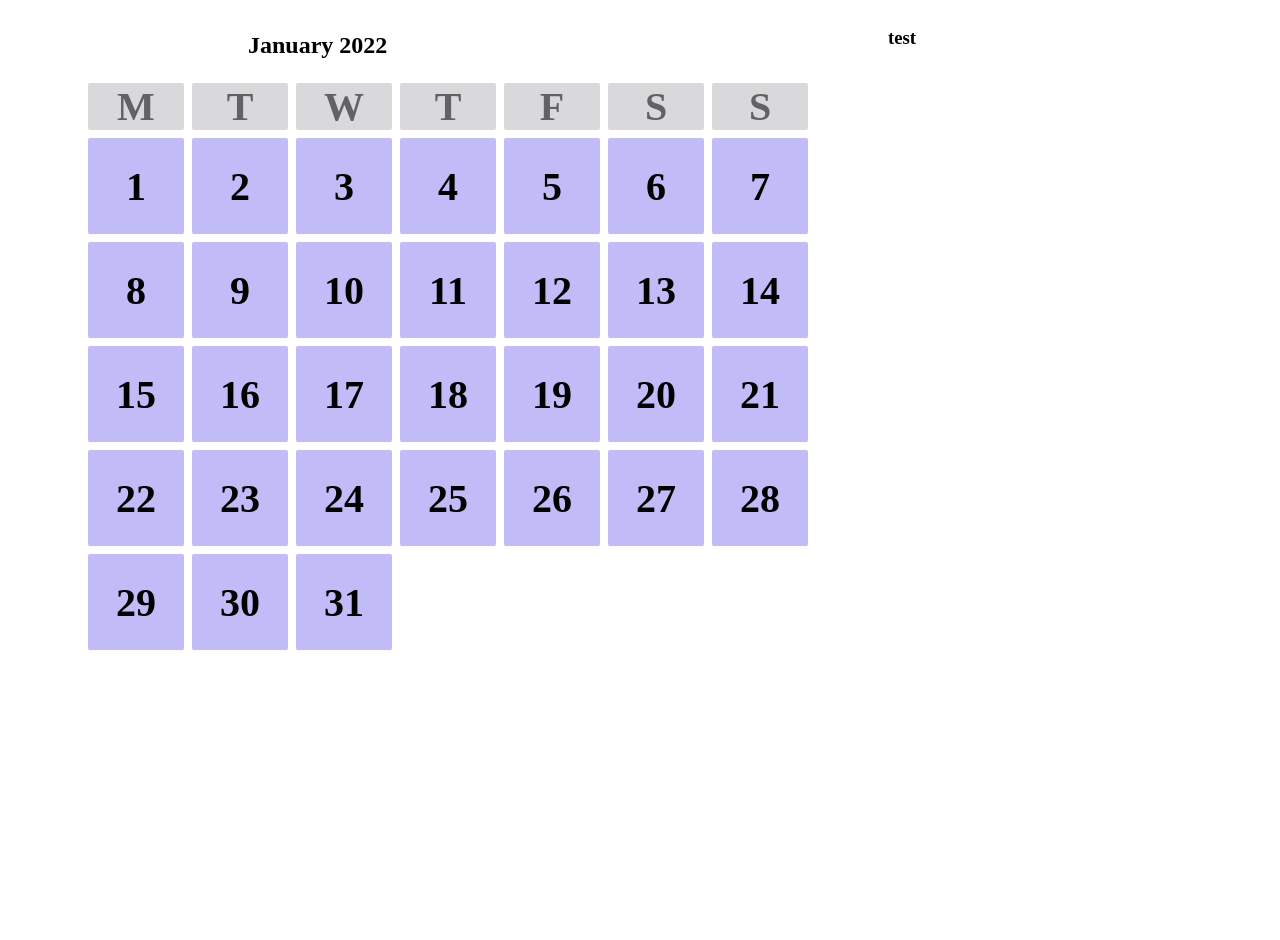
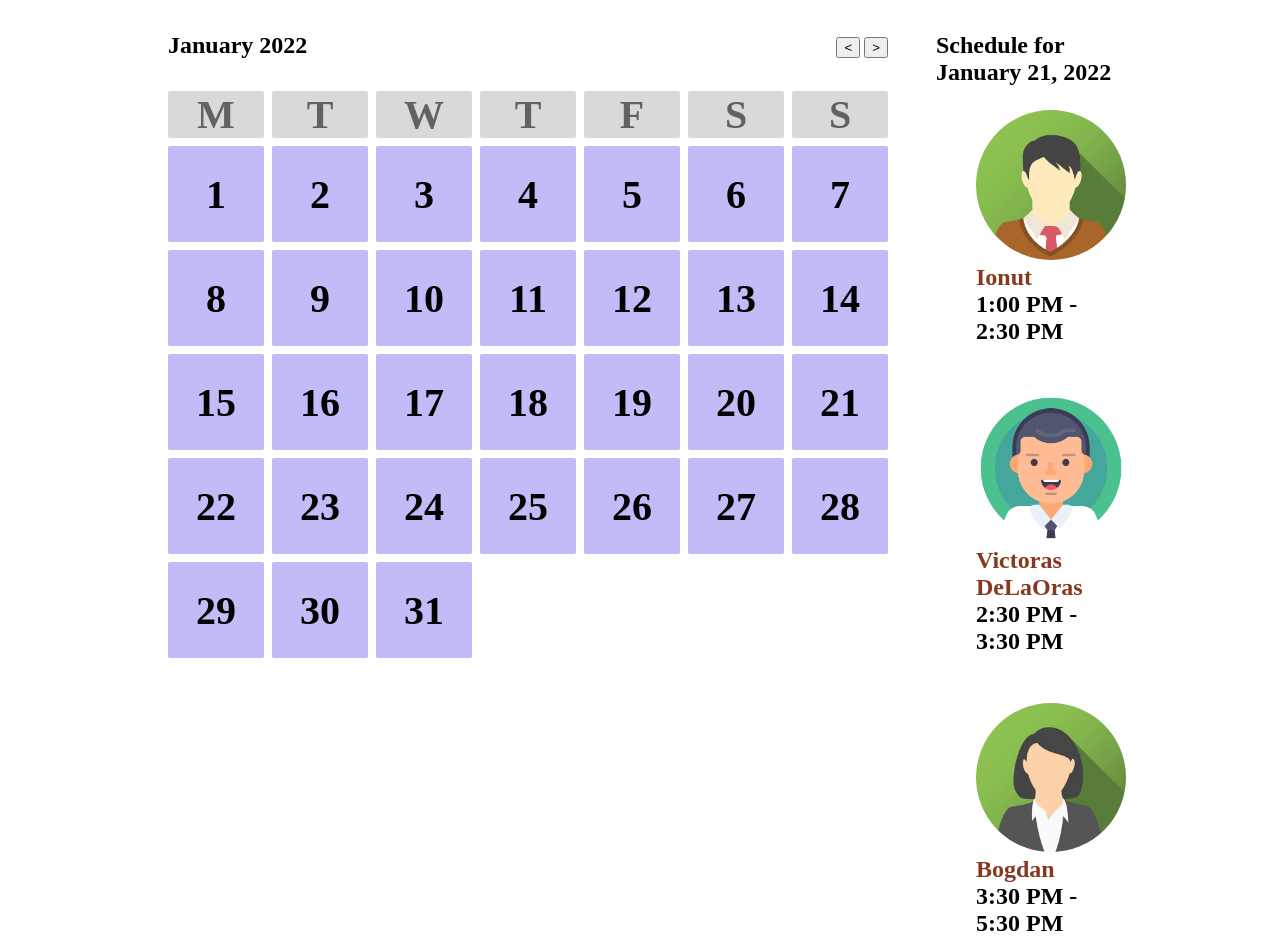
Before and after one commit to victoralbu/Principal_1, a plain HTML site: page index.html in a window 1280 px wide. Before the commit the page ends 800 px from the top, so only its background shows below. Drawn offline with Linux system fonts and the light colour scheme; some packages are replaced by stand-ins of ours; a script that the page names is missing.

Commit message:
people + alert + buttons left+right(non-functional) + date change after day select

```diff
--- /dev/null
+++ b/app.js
@@ -0,0 +1,12 @@
+function alert() {
+    Swal.fire(this.innerText);
+    document.getElementById("schedule-date").innerText = `Schedule for January ${this.innerText}, 2022`
+    this.style.backgroundColor = ""
+}
+
+let liElementCollection = document.getElementById("table").getElementsByTagName("li");
+
+
+for (const li of liElementCollection) {
+    li.addEventListener("click", alert);
+}
--- a/index.html
+++ b/index.html
@@ -7,11 +7,19 @@
     <meta http-equiv="X-UA-Compatible" content="ie=edge">
     <title>Calendar</title>
     <link rel="stylesheet" href="styles.css">
+    <script src="app.js" defer=""></script>
+    <script src="//cdn.jsdelivr.net/npm/sweetalert2@11" defer></script>
 </head>
 <body>
 <section id="container">
     <section id="table-section">
-        <h1 id="date">January 2022</h1>
+        <div id="h1-and-arrows">
+            <h1 class="h1">January 2022</h1>
+            <div id="arrows">
+                <button id="arrow-left"><</button>
+                <button id="arrow-right">></button>
+            </div>
+        </div>
         <ol id="days">
             <li data-col="1" data-row="1">M</li>
             <li data-col="2" data-row="1">T</li>
@@ -62,7 +70,30 @@
         </ol>
     </section>
     <section id="people-section">
-        <h1>test</h1>
+        <h1 id="schedule-date" class="h1">Schedule for January 21, 2022</h1>
+        <ol class="people-list">
+            <li>
+                <div>
+                    <img src="images/avatar1.png" alt="firstImage">
+                    <p>Ionut</p>
+                    <h2>1:00 PM - 2:30 PM</h2>
+                </div>
+            </li>
+            <li>
+                <div>
+                    <img src="images/avatar2.png" alt="secondImage">
+                    <p>Victoras DeLaOras</p>
+                    <h2>2:30 PM - 3:30 PM</h2>
+                </div>
+            </li>
+            <li>
+                <div>
+                    <img src="images/avatar3.jpeg" alt="thirdImage">
+                    <p>Bogdan</p>
+                    <h2>3:30 PM - 5:30 PM</h2>
+                </div>
+            </li>
+        </ol>
     </section>
 </section>
 </body>
--- a/styles.css
+++ b/styles.css
@@ -1,3 +1,8 @@
+#table-section {
+    float: left;
+    margin-left: 10rem;
+}
+
 #days {
     list-style: none;
     margin: 0.5rem 0;
@@ -47,27 +52,57 @@
     border-radius: 25px;
 }
 
-#table-section {
-    float: left;
-    margin-left: 5rem;
-}
-
-#date {
-    margin-left: 10rem;
-    font-size: 1.5rem;
-}
-
 body {
     -webkit-user-select: none;
     -ms-user-select: none;
     user-select: none;
 }
 
-#people-section {
-    display: flex;
-    float: right;
-    margin-left: 5rem;
-}
 #container {
     display: flex;
+    justify-content: space-between;
 }
+
+#people-section {
+    justify-content: center;
+    margin-right: 20rem;
+    margin-left: 3rem;
+}
+
+.people-list {
+    justify-content: center;
+    list-style: none;
+}
+
+.people-list li {
+    margin-bottom: 3rem;
+}
+
+div img {
+    border-radius: 50%;
+    width: 150px;
+}
+
+.h1 {
+    font-size: 1.5rem;
+}
+
+h2 {
+    margin: 0;
+}
+
+p {
+    margin: 0 0 0 0;
+    color: #873920;
+    font-weight: bold;
+    font-size: 1.5rem;
+}
+
+#h1-and-arrows {
+    display: flex;
+    justify-content: space-between;
+}
+
+#arrows {
+    margin-top: 1.8rem;
+}
```
Also changed, not shown: images/avatar1.png (added), images/avatar2.png (added), images/avatar3.jpeg (added), images/avatar4.jpg (added).
